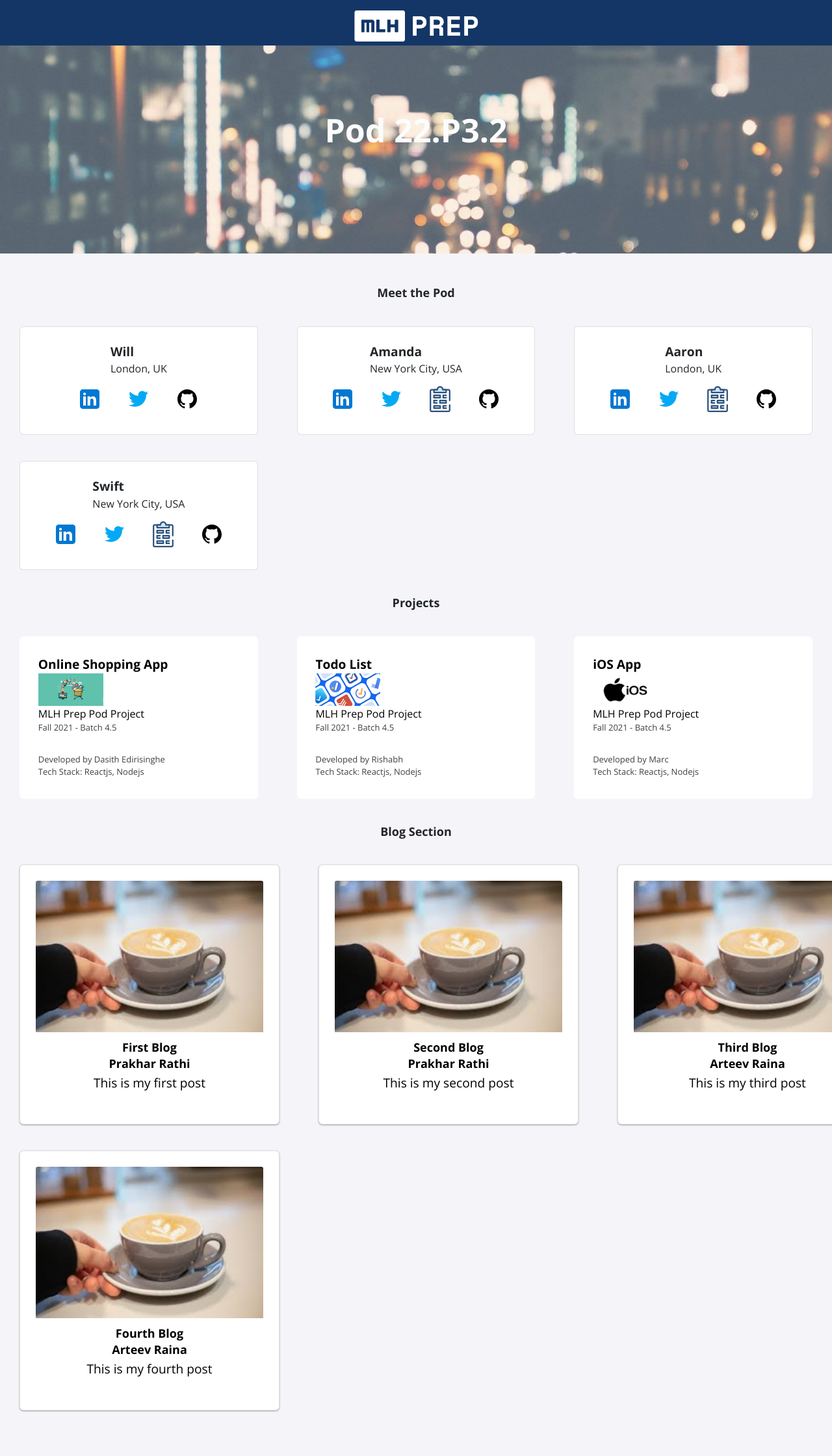
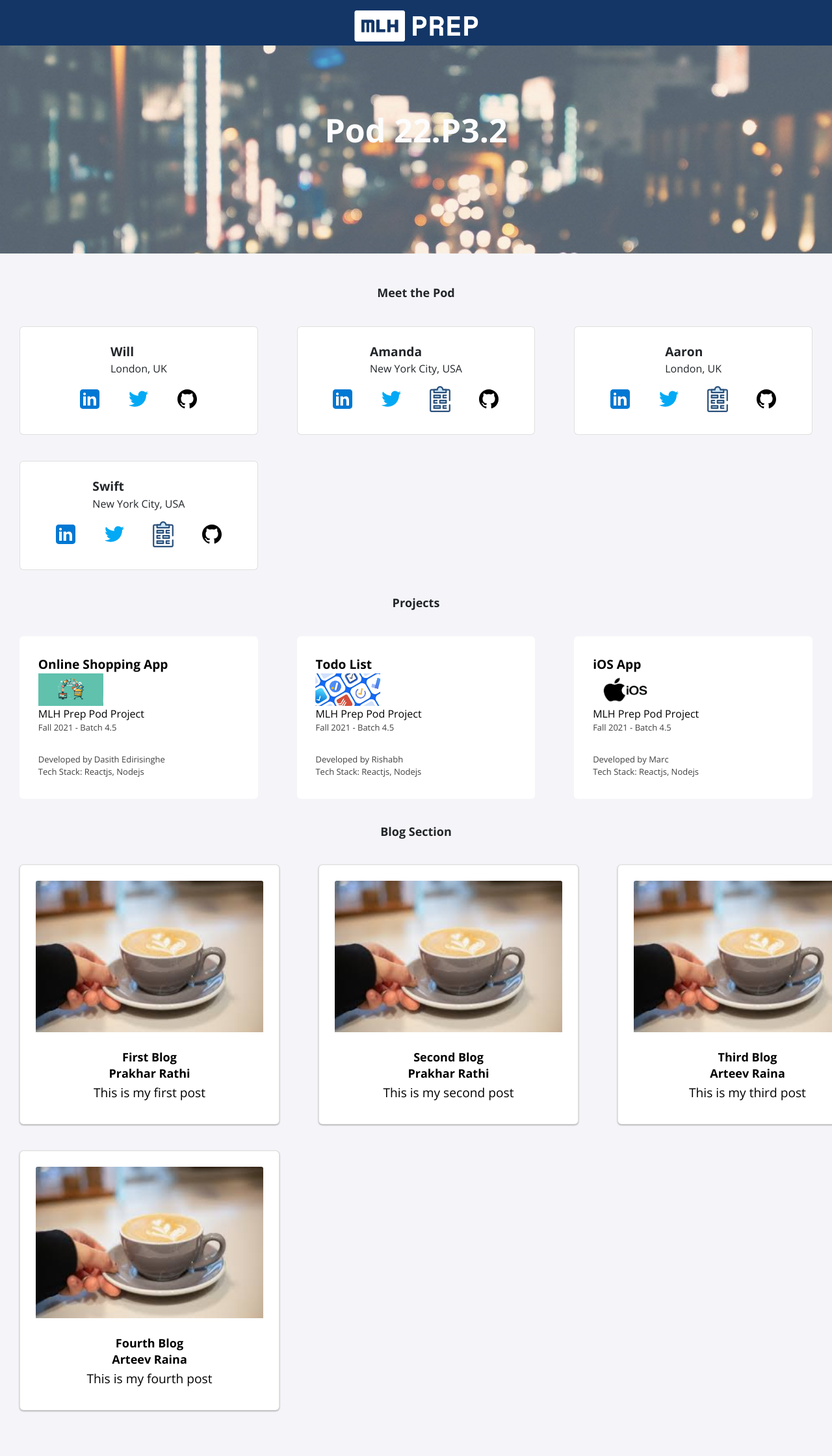
Before and after one commit to MLH-Fellowship/pod-22.P3.2-portfolio, a Jekyll site: the page built from index.html, in a window 1280 px wide. Shown: the whole page at 65% size. Built offline with Jekyll 4.4.1, drawn with Linux system fonts in a browser that asks for light colours; nearby versions of some CDN libraries.

Commit message:
fix: added more padding in card body

```diff
--- a/_sass/blog.scss
+++ b/_sass/blog.scss
@@ -15,7 +15,7 @@
   }
 
   .blog-card > .blog-card-body {
-    padding:10px;
+    padding: 25px;
   }
 
   .blog-card .blog-card-body h2, h3 {
```
